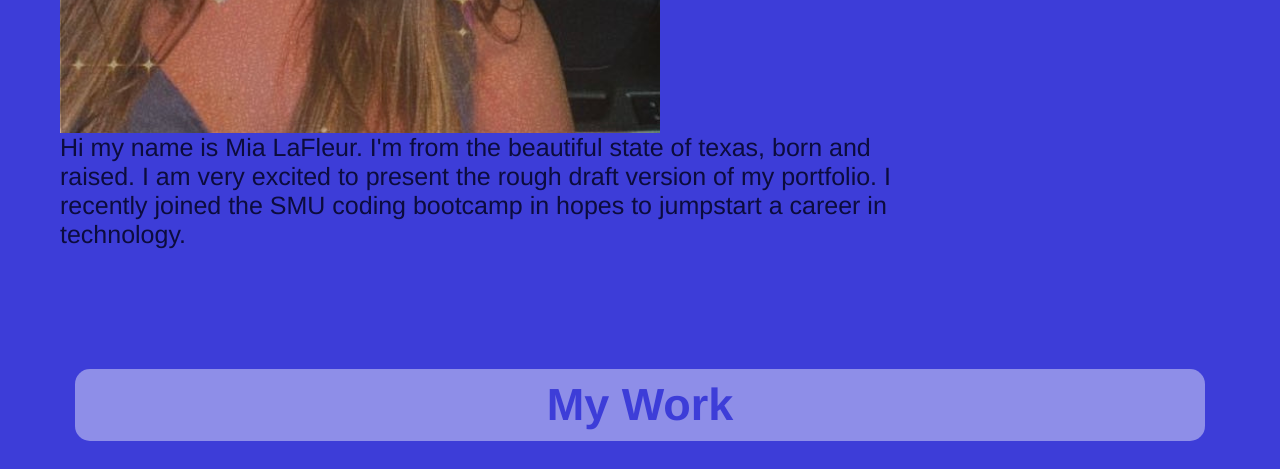
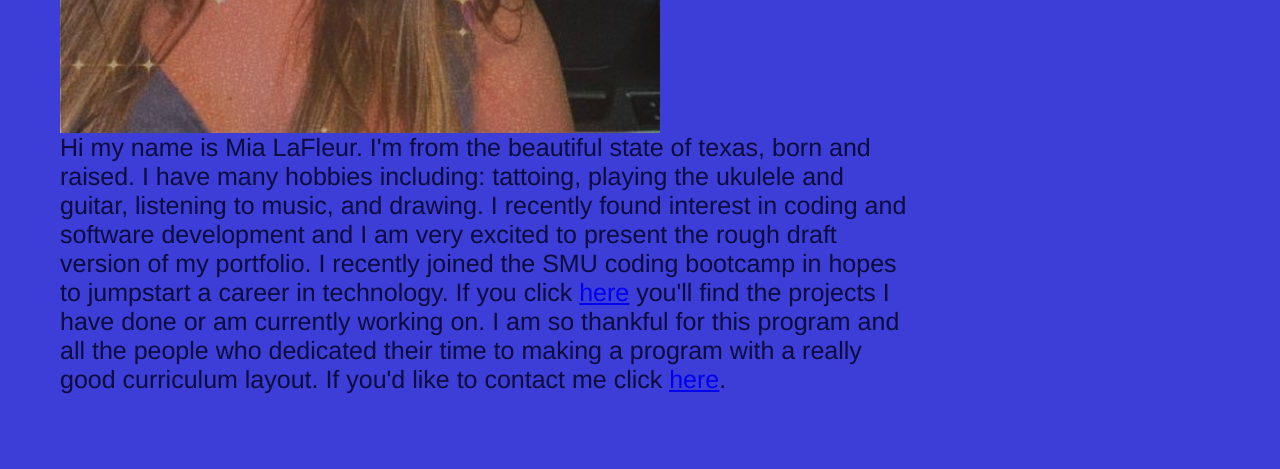
Before and after one commit to MiaLaFleur/weekly-challenge-2, a plain HTML site: page index.html in a window 1280 px wide. Shown: the part 1280-1749 px from the top of the page. Drawn offline with Linux system fonts and the light colour scheme.

Commit message:
finished about me <p>

```diff
--- a/index.html
+++ b/index.html
@@ -35,7 +35,7 @@
             <img src="./assets/images/me.JPG" />
             <h3>About Me</h3>
             <p>
-                Hi my name is Mia LaFleur. I'm from the beautiful state of texas, born and raised. I am very excited to present the rough draft version of my portfolio. I recently joined the SMU coding bootcamp in hopes to jumpstart a career in technology.
+                Hi my name is Mia LaFleur. I'm from the beautiful state of texas, born and raised. I have many hobbies including: tattoing, playing the ukulele and guitar, listening to music, and drawing. I recently found interest in coding and software development and I am very excited to present the rough draft version of my portfolio. I recently joined the SMU coding bootcamp in hopes to jumpstart a career in technology. If you click <a href="#my-work">here</a> you'll find the projects I have done or am currently working on. I am so thankful for this program and all the people who dedicated their time to making a program with a really good curriculum layout. If you'd like to contact me click <a href="#contact-me">here</a>.
             </p>
         </section>
 
```
